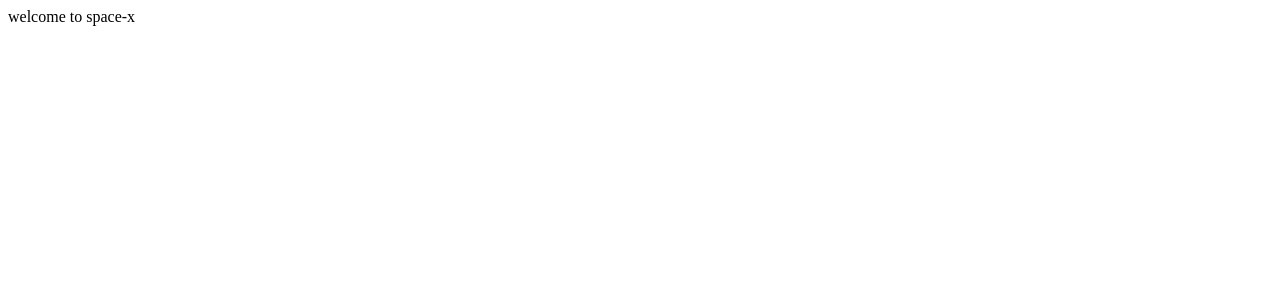
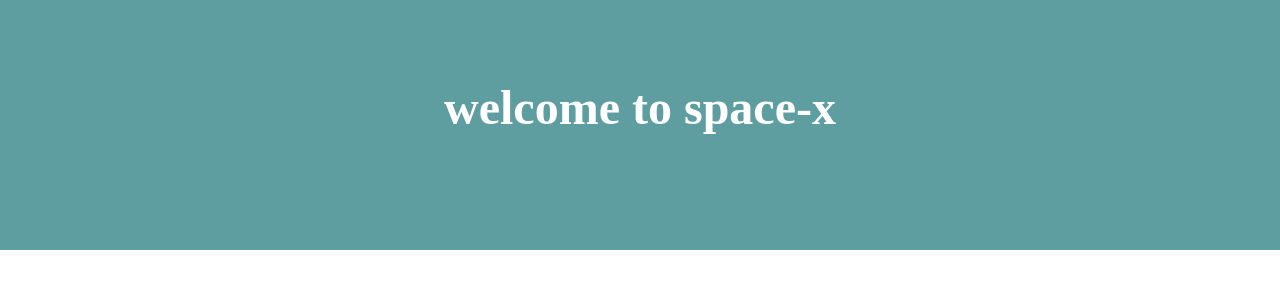
Before and after one commit to Pavanballa93/space-x, a React (Create React App) app: page / in a window 1280 px wide. Shown: the top 300 px of the page. Built offline with nearby package versions, Linux system fonts and the light colour scheme.

Commit message:
Add header component

```diff
--- a/src/App.jsx
+++ b/src/App.jsx
@@ -1,11 +1,14 @@
 import React from 'react';
+import './styles.css';
+import { Header }  from './components/Header/Header';
+
 
 function App() {
-return(
-  <div className="App">
-     welcome to space-x
-     </div>
-);
+ return (
+    <div className="App">
+    <Header />
+    </div>
+  );
 }
 
 export default App;
--- /dev/null
+++ b/src/components/Header/Header.jsx
@@ -0,0 +1,12 @@
+import React from 'react';
+import './styles.css';
+
+export class Header extends React.Component {
+render() {
+ return (
+    <div className="Header">
+   <h1> welcome to space-x </h1>
+    </div>
+  )
+ }
+}
--- /dev/null
+++ b/src/components/Header/styles.css
@@ -0,0 +1,14 @@
+.Header {
+ background : cadetblue ;
+ height: 250px;
+ width : 100%;
+ display: inline-block;
+}
+
+.Header h1{
+    color: white;
+    margin: 0px;
+    text-align: center;
+    font-size: 48px;
+    margin: 80px;
+}
--- /dev/null
+++ b/src/styles.css
@@ -0,0 +1,3 @@
+  body{
+        margin: 0px;
+    }
```
